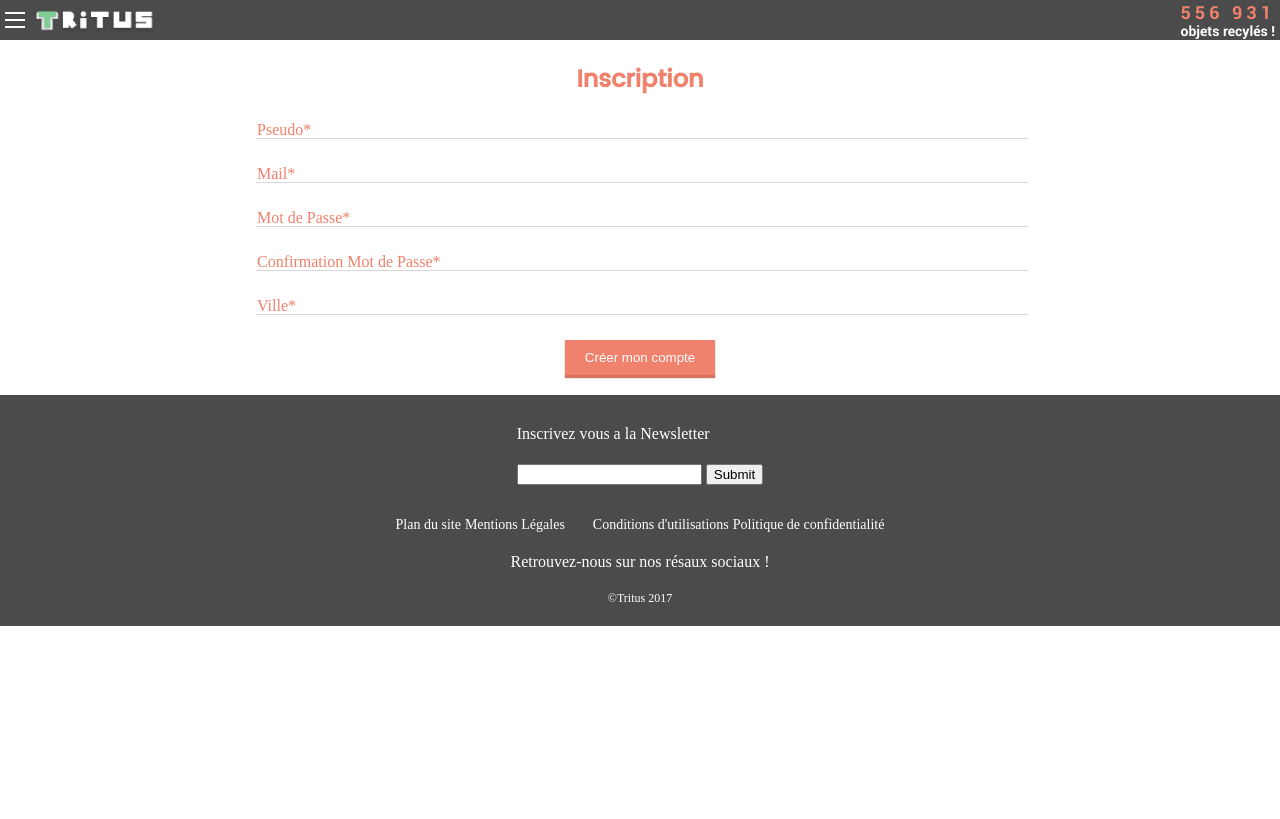
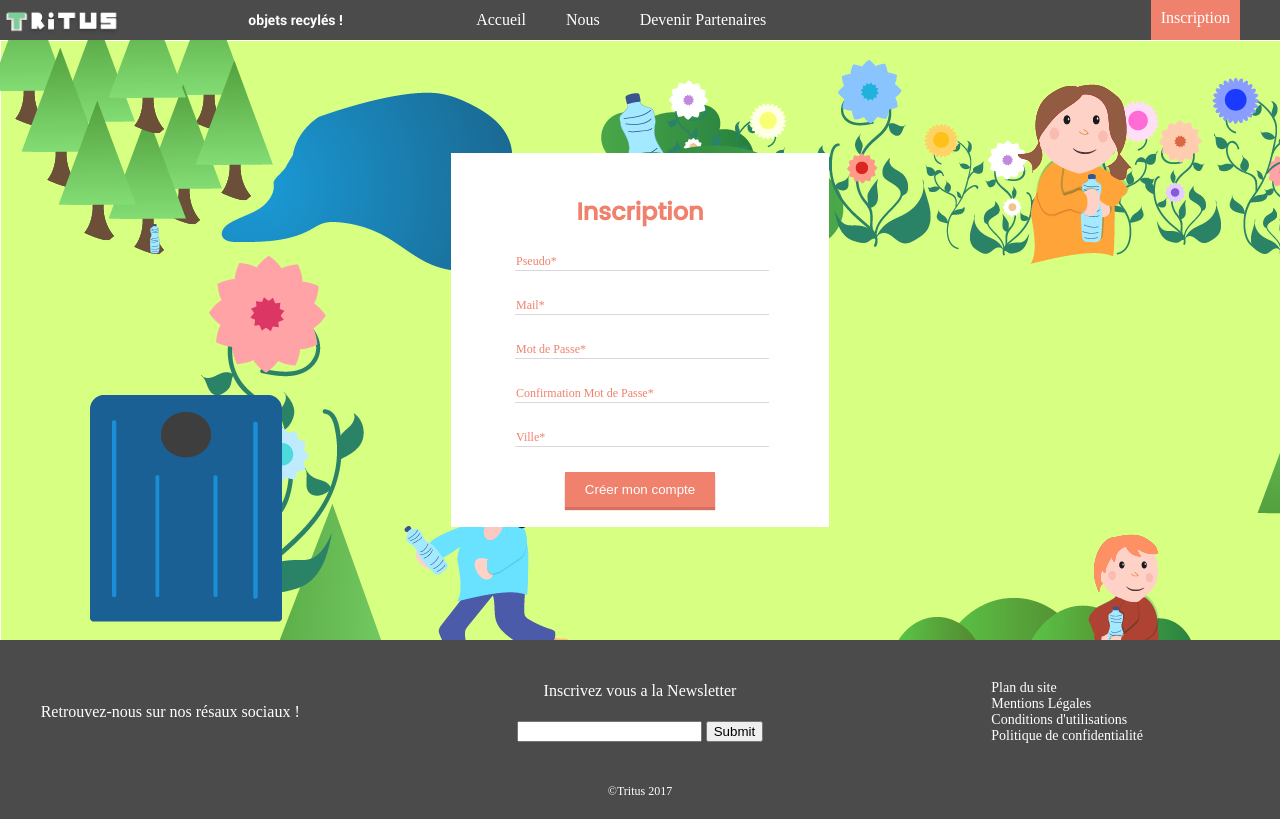
Before and after one commit to HakanAkca/project_transversal, a PHP site: template views/register.html.twig in a window 1280 px wide. Before the commit the page ends 626 px from the top, so only its background shows below. Run offline with PHP 8.4, Linux system fonts and the light colour scheme; the template is opened without the code that fills it, so the values that code supplies are empty; some libraries are stand-ins or nearby versions.

Commit message:
footer + view desktop inscription

```diff
--- a/Model/UserManager.php
+++ b/Model/UserManager.php
@@ -155,8 +155,6 @@ class UserManager
         );
     }
 
-    public function
-
     public function recycledObjects(){
         $res = 0;
         $data = $this->DBManager->findAllSecure("SELECT bottlesNumber FROM users ");
--- a/assets/style/style.css
+++ b/assets/style/style.css
@@ -58,6 +58,13 @@
     height: 2px;
     width: 100%;
   }
+}
+@media screen and (min-width: 1026px) {
+  header .left_side_mobile .burger {
+    display: none;
+  }
+}
+@media screen {
   header .left_side_mobile .mobile_dropdown {
     display: none;
     position: absolute;
@@ -81,9 +88,25 @@
   }
   header .left_side_mobile .mobile_logo {
     height: 25px;
+    width: 115px;
     margin-left: 5px;
     margin-top: 5px;
   }
+  header .menu_desktop {
+    display: none;
+    align-self: center;
+  }
+  header .menu_desktop a {
+    color: white;
+    padding: 0px 20px;
+  }
+}
+@media screen and (min-width: 1026px) {
+  header .menu_desktop {
+    display: flex;
+  }
+}
+@media screen {
   header .stats {
     display: flex;
     flex-direction: column;
@@ -94,25 +117,61 @@
     color: white;
     font-size: 14px;
   }
+}
+@media screen and (min-width: 1026px) {
+  header .stats {
+    flex-direction: row;
+    margin-left: 20px;
+  }
+}
+@media screen {
   header .stats span {
     color: #f0816c;
     letter-spacing: 4px;
     font-weight: bold;
     font-size: 18px;
   }
+  header .current {
+    display: none;
+    height: 40px;
+    background-color: #f0816c;
+    margin-right: 40px;
+    margin-left: 20%;
+    padding: 0px 10px;
+  }
+  header .current a {
+    padding-top: 9px;
+    color: white;
+  }
+}
+@media screen and (min-width: 1026px) {
+  header .current {
+    display: flex;
+  }
+}
 
+@media screen {
   main {
     display: flex;
     flex-direction: column;
     justify-content: space-around;
     align-items: center;
+    height: 400px;
   }
+  main .container_form {
+    text-align: center;
+  }
+}
+@media screen and (min-width: 1026px) {
+  main .container_form {
+    background-color: white;
+    padding: 20px 5%;
+  }
+}
+@media screen {
   main .title {
     font-family: 'PoppinsMedium';
     color: #f0816c;
-  }
-  main .form-container {
-    width: 60%;
   }
   main .form-container #myRegister {
     text-align: center;
@@ -120,23 +179,49 @@
   main .form-container #myRegister .form-item-block span {
     color: #f0816c;
     padding-bottom: 4px;
+    font-size: 12px;
   }
+}
+@media screen and (min-width: 1026px) {
+  main .form-container #myRegister .form-item-block {
+    width: 250px;
+  }
+}
+@media screen {
   main .form-container #myRegister button {
     border: none;
     background-color: #f0816c;
     color: white;
     box-shadow: 0px 3px 1px #d47260;
   }
+}
+@media screen and (min-width: 1026px) {
+  main {
+    background-image: url("../img/inscription.png");
+    height: 600px;
+  }
+}
 
+@media screen {
   footer {
     background-color: #4b4b4b;
     padding: 20px;
-    margin-top: 20px;
     color: white;
     display: flex;
     flex-direction: column;
     justify-content: space-around;
     align-items: center;
+  }
+}
+@media screen and (min-width: 1026px) {
+  footer {
+    flex-direction: row;
+    flex-wrap: wrap;
+  }
+}
+@media screen {
+  footer div:nth-child(1) {
+    width: 30%;
   }
   footer .newsletter {
     color: white;
@@ -144,16 +229,43 @@
     flex-direction: column;
     justify-content: space-around;
     height: 80px;
+    width: 30%;
+    align-items: center;
   }
   footer .nav {
     display: flex;
     flex-direction: row;
     justify-content: space-between;
     margin: 20px 0px;
+    width: 20%;
+    margin-left: 10%;
   }
+}
+@media screen and (min-width: 1026px) {
+  footer .nav {
+    display: flex;
+    flex-direction: column;
+    justify-content: space-between;
+  }
+}
+@media screen {
   footer .nav div:nth-child(2) {
     margin-left: 28px;
   }
+}
+@media screen and (min-width: 1026px) {
+  footer .nav div:nth-child(2) {
+    margin-left: 0px;
+  }
+}
+@media screen and (min-width: 1026px) {
+  footer .nav div {
+    display: flex;
+    flex-direction: column;
+    justify-content: space-between;
+  }
+}
+@media screen {
   footer .nav a {
     color: white;
     white-space: nowrap;
@@ -162,6 +274,8 @@
   footer .copy {
     margin-top: 20px;
     font-size: 12px;
+    width: 30%;
+    text-align: center;
   }
 }
 
--- a/assets/style/style.scss
+++ b/assets/style/style.scss
@@ -63,6 +63,9 @@ $red : #f0816c;
                     height: 2px;
                     width: 100%;
                 }
+                @media(min-width:1026px){
+                    display: none;
+                }
             }
             .mobile_dropdown{
                 display: none;
@@ -87,8 +90,20 @@ $red : #f0816c;
             }
             .mobile_logo{
                 height: 25px;
+                width: 115px;
                 margin-left: 5px;
                 margin-top: 5px;
+            }
+        }
+        .menu_desktop{
+            display: none;
+            align-self: center;
+            a{
+                color: white;
+                padding: 0px 20px;
+            }
+            @media(min-width:1026px){
+                display: flex;
             }
         }
         .stats{
@@ -98,11 +113,30 @@ $red : #f0816c;
             font-family: 'robotoBold';
             color:white;
             font-size: 14px;
+            @media(min-width:1026px){
+                flex-direction: row;
+                margin-left: 20px;
+            }
             span{
                 color:$red;
                 letter-spacing: 4px;
                 font-weight: bold;
                 font-size: 18px;
+            }
+        }
+        .current{
+            display: none;
+            height: 40px;
+            background-color: $red;
+            a{
+                padding-top: 9px;
+                color: white;
+            }
+            margin-right: 40px;
+            margin-left: 20%;
+            padding: 0px 10px;
+            @media(min-width:1026px){
+                display: flex;
             }
         }
     }
@@ -112,18 +146,29 @@ $red : #f0816c;
         flex-direction: column;
         justify-content: space-around;
         align-items: center;
+        height: 400px;
+        .container_form{
+            text-align: center;
+            @media(min-width:1026px){
+                background-color: white;
+                padding: 20px 5%;
+            }
+        }
         .title{
             font-family: 'PoppinsMedium';
             color:$red;
         }
         .form-container{
-            width:60%;
             #myRegister{
                 text-align: center;
                 .form-item-block{
                     span{
                         color :$red;
                         padding-bottom: 4px;
+                        font-size: 12px;
+                    }
+                    @media(min-width:1026px){
+                        width: 250px;
                     }
                 }
                 button{
@@ -134,25 +179,50 @@ $red : #f0816c;
                 }
             }
         }
+        @media(min-width:1026px){
+            background-image: url('../img/inscription.png');
+            height: 600px;
+        }
     }
 
     footer{
         background-color: $neutralColor;
         padding: 20px;
-        margin-top: 20px;
         color:white;
         @include flex_trinity(column, space-around);
         align-items: center;
+        @media(min-width:1026px){
+            flex-direction: row;
+            flex-wrap: wrap;
+        }
+        div:nth-child(1){
+            width: 30%;
+        }
         .newsletter{
             color:white;
             @include flex_trinity(column, space-around);
             height: 80px;
+            width: 30%;
+            align-items: center;
         }
         .nav{
             @include flex_trinity(row, space-between);
             margin: 20px 0px;
+            width: 20%;
+            margin-left: 10%;
+            @media(min-width:1026px){
+                @include flex_trinity(column, space-between);
+            }
             div:nth-child(2){
                 margin-left: 28px;
+                @media(min-width:1026px){
+                    margin-left: 0px;
+                }
+            }
+            div{
+                @media(min-width:1026px){
+                    @include flex_trinity(column, space-between);
+                }
             }
             a{
                 color:white;
@@ -163,6 +233,8 @@ $red : #f0816c;
         .copy{
             margin-top: 20px;
             font-size: 12px;
+            width: 30%;
+            text-align: center;
         }
     }
 
--- a/views/layout.html.twig
+++ b/views/layout.html.twig
@@ -14,6 +14,10 @@
         {% block content %}{% endblock %}
 
         <footer>
+            <div>
+                <p>Retrouvez-nous sur nos résaux sociaux !</p>
+                <div></div>
+            </div>
             <div class="newsletter">
                 <p>Inscrivez vous a la Newsletter</p>
                 <form method="POST">
@@ -32,10 +36,6 @@
                     <a href="#">Politique de confidentialité</a>
                 </div>
             </div>
-            <div>
-                <p>Retrouvez-nous sur nos résaux sociaux !</p>
-                <div></div>
-            </div>
             <div class="copy">&copy;Tritus 2017</div>
         </footer>
     </body>
--- a/views/register.html.twig
+++ b/views/register.html.twig
@@ -10,18 +10,24 @@
             </div>
             <ul class="mobile_dropdown">
                 <li><a href="#">Accueil</a></li>
-                <li><a href="#">Connection</a></li>
                 <li><a href="#">Nous</a></li>
                 <li><a href="#">Devenir Partenaires</a></li>
             </ul>
             <img class="mobile_logo" src="assets/img/mobile_logo.png"/>
         </div>
         <div class="stats">
-            <span>556 931</span>
+            <span>{{recycledObjects}}</span>
             <p>objets recylés !</p>
         </div>
+        <ul class="menu_desktop">
+            <li><a href="#">Accueil</a></li>
+            <li><a href="#">Nous</a></li>
+            <li><a href="#">Devenir Partenaires</a></li>
+        </ul>
+        <div class="current"><a href="#">Inscription</a></div>
     </header>
     <main>
+        <div class="container_form">
             <h2 class="title">Inscription</h2>
             <div class="form-container-2 form-container form" id="example-2">
                 <form id="myRegister" method="POST" action="?action=register">
@@ -33,5 +39,6 @@
                     <button type="submit" id="button">Créer mon compte</button>
                 </form>
             </div>
+        </div>
     </main>
 {% endblock %}
```
Also changed, not shown: model/user.php (deleted, +0 -105 lines), assets/img/inscription.png (added), 1 other file. Lines whose indentation alone changed are shown as unchanged.
